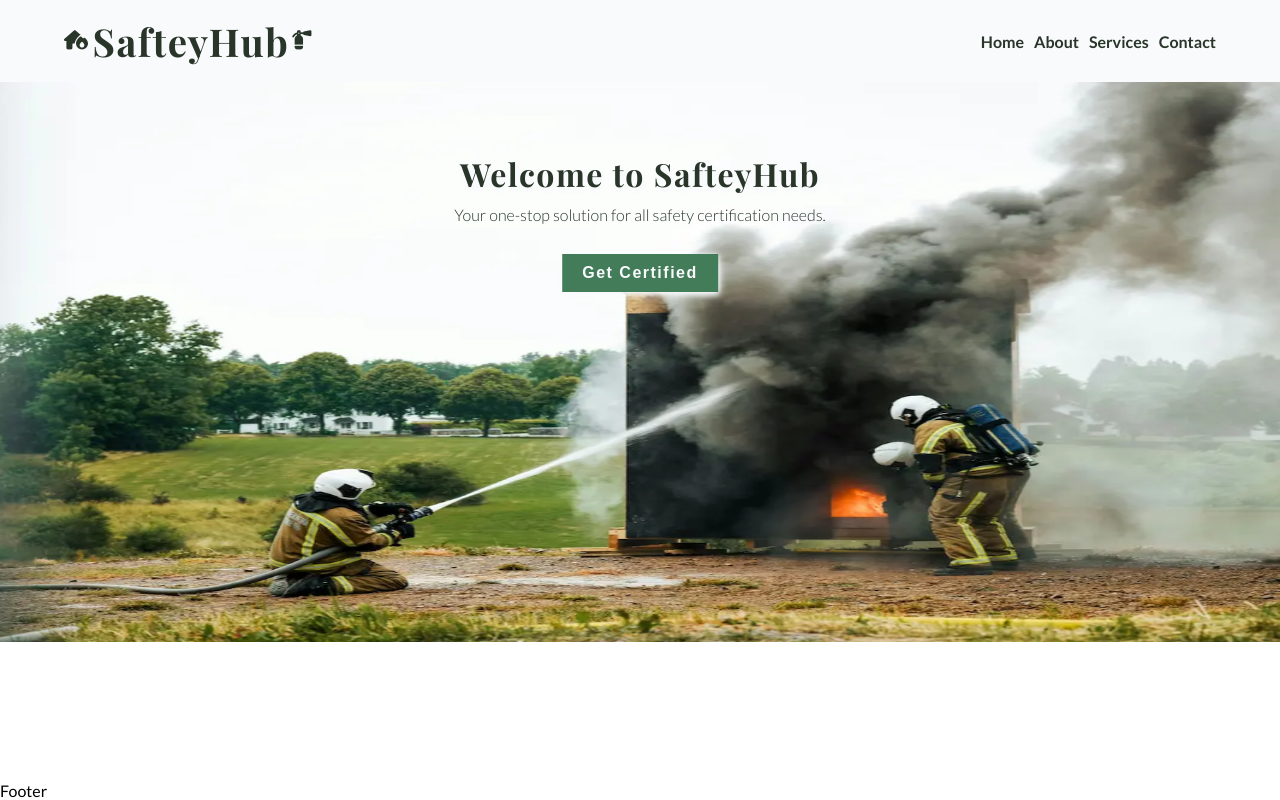
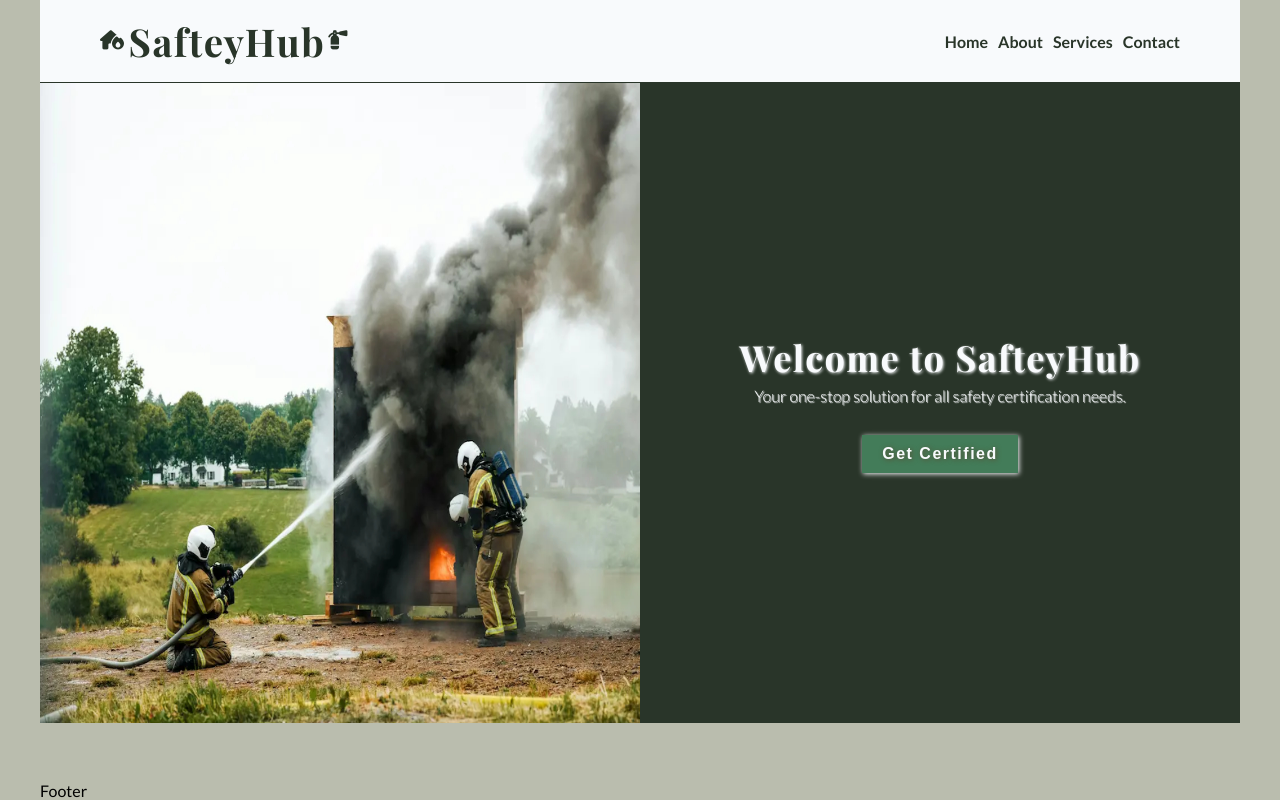
Before and after one commit to andreaslarssamils-dev/safteycertificationhub, a plain HTML site: page index.html in a window 1280 px wide. Drawn offline with nearby package versions, Linux system fonts and the light colour scheme; a web font is replaced by a local one.

Commit message:
make hero layout for larger screens with a minimum width of 992px

```diff
--- a/index.html
+++ b/index.html
@@ -45,9 +45,11 @@
     <main>
       <section id="hero">
         <div class="hero-text">
-          <h1>Welcome to SafteyHub</h1>
-          <p>Your one-stop solution for all safety certification needs.</p>
-          <button>Get Certified</button>
+          <div class="center-div">
+            <h1>Welcome to SafteyHub</h1>
+            <p>Your one-stop solution for all safety certification needs.</p>
+            <button>Get Certified</button>
+          </div>
         </div>
         <div class="image-container">
           <img
--- a/styles.css
+++ b/styles.css
@@ -18,6 +18,7 @@ html {
   --lavendel-blue: #babdae;
   --grey: #96998f;
   --middle-green: #437c59;
+  background-color: var(--lavendel-blue);
 }
 
 body {
@@ -25,6 +26,8 @@ body {
   font-family: 'Lato', sans-serif;
   display: flex;
   flex-direction: column;
+  max-width: 1200px;
+  margin: 0 auto;
 }
 
 h1,
@@ -94,6 +97,7 @@ main {
 
 #hero {
   position: relative;
+  display: flex;
 }
 
 .hero-text {
@@ -152,6 +156,7 @@ footer {
   header {
     flex-direction: row;
     justify-content: space-between;
+    border-bottom: 1px solid var(--dark-green);
   }
   nav {
     gap: 20px;
@@ -159,4 +164,56 @@ footer {
   #logo {
     font-size: 1.2rem;
   }
+  .image-container {
+    height: 100%;
+  }
 }
+
+/* Media Min width 992px */
+
+@media screen and (min-width: 992px) {
+  #hero {
+    height: 80vh;
+    flex-direction: row;
+    position: unset;
+  }
+
+  .hero-text {
+    display: grid;
+    place-items: center;
+    position: unset;
+    top: unset;
+    left: unset;
+    transform: unset;
+    width: 100%;
+    height: 100%;
+    background-color: var(--dark-green);
+    flex: 1;
+    order: 2;
+    color: var(--seasalt);
+    text-shadow: unset;
+  }
+
+  .hero-text h1 {
+    font-size: 225%;
+    font-weight: 700;
+    letter-spacing: 1.5px;
+    margin-bottom: 5px;
+    text-shadow: 1px 1px 3px var(--seasalt);
+  }
+
+  .hero-text p {
+    font-weight: 300;
+    text-shadow: 1px 1px 1px var(--seasalt);
+  }
+
+  .hero-text button {
+    box-shadow: 1px 1px 5px var(--seasalt);
+    text-shadow: 1px 1px 5px var(--dark-taupe);
+  }
+
+  .image-container {
+    flex: 1;
+    order: 0;
+  }
+}
```
